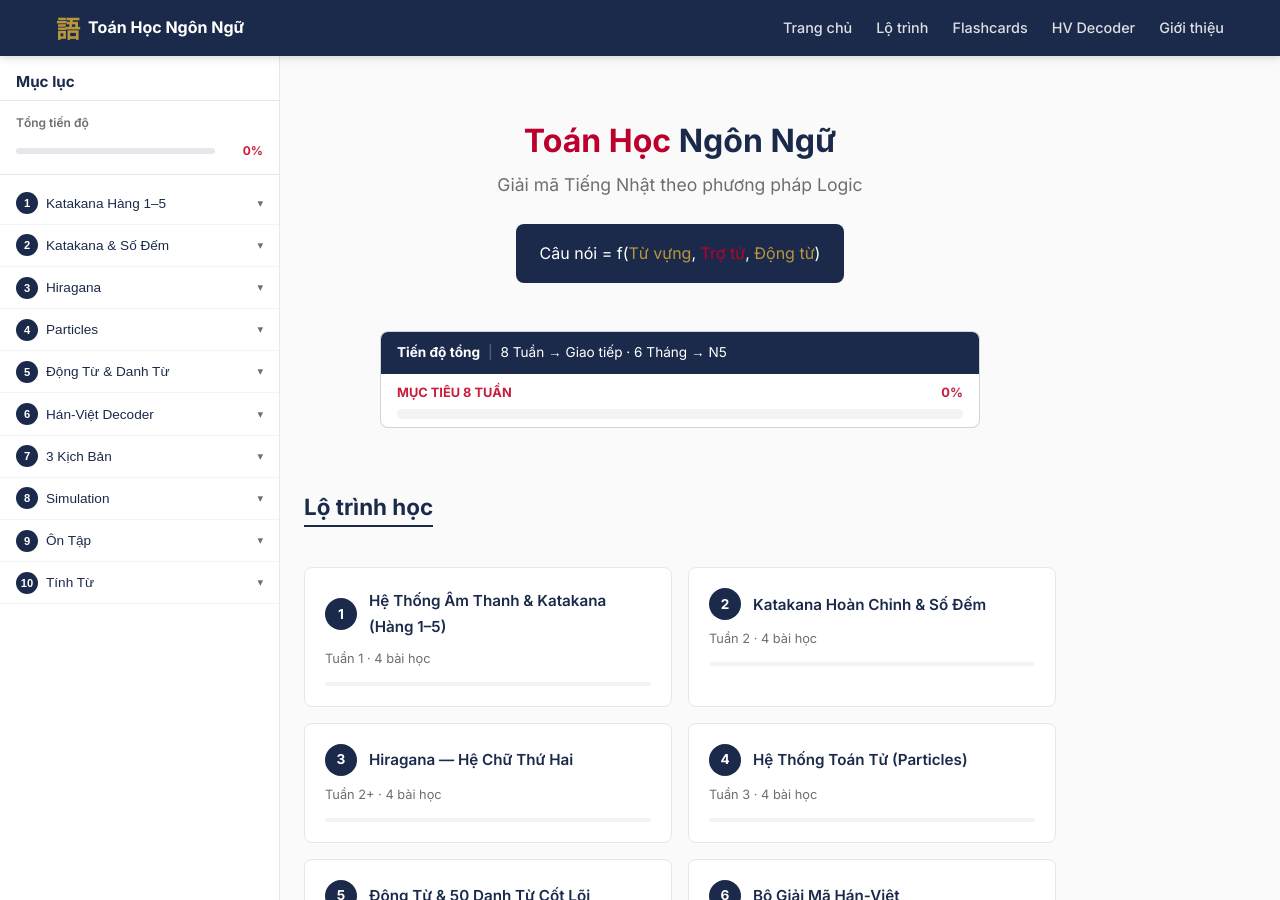
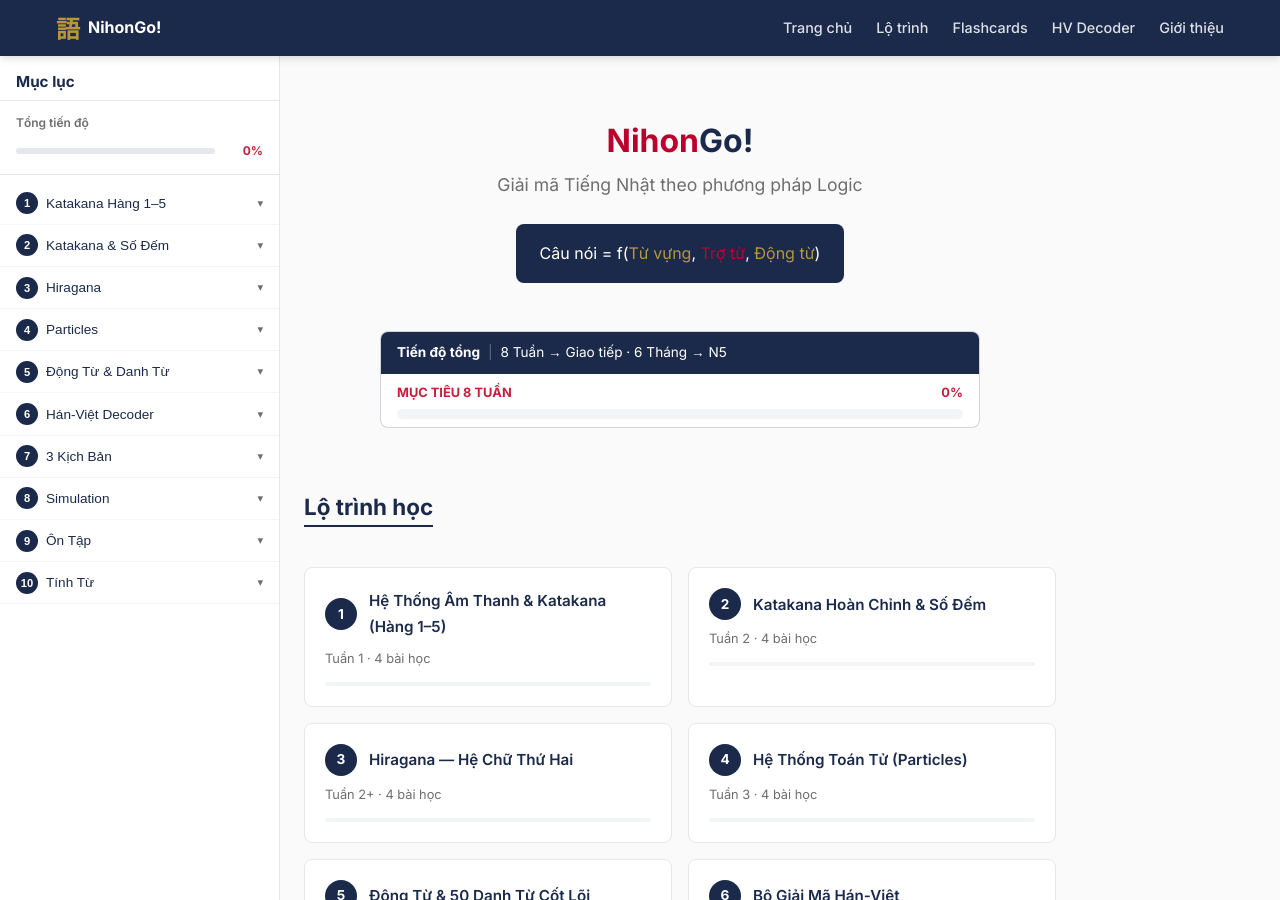
Before and after one commit to hoangphi01/learn-japanese, a Jekyll site: the page built from index.md, in a window 1280 px wide and 900 px high. Built offline with Jekyll 4.4.1, drawn with Linux system fonts in a browser that asks for light colours.

Commit message:
Rename app to NihonGo! across all files

```diff
--- a/_config.yml
+++ b/_config.yml
@@ -1,4 +1,4 @@
-title: "Toán Học Ngôn Ngữ: Tiếng Nhật Cấp Tốc"
+title: "NihonGo!"
 description: "Học tiếng Nhật theo phương pháp logic-toán học. 8 tuần giao tiếp cơ bản, 6 tháng N5."
 baseurl: "/learn_japanese"
 url: ""
--- a/_includes/nav.html
+++ b/_includes/nav.html
@@ -2,7 +2,7 @@
   <div class="nav-inner">
     <a href="{{ '/' | relative_url }}" class="nav-logo">
       <span class="logo-jp">語</span>
-      <span class="logo-text">Toán Học Ngôn Ngữ</span>
+      <span class="logo-text">NihonGo!</span>
     </a>
 
     <nav class="nav-links" id="nav-links">
--- a/assets/css/style.css
+++ b/assets/css/style.css
@@ -1,5 +1,5 @@
 /* ============================================================
-   DESIGN SYSTEM — Toán Học Ngôn Ngữ
+   DESIGN SYSTEM — NihonGo!
    Ported from LaTeX color scheme
    ============================================================ */
 
--- a/index.md
+++ b/index.md
@@ -5,7 +5,7 @@ title: Trang Chủ
 
 <div class="hero">
   <h1 class="hero-title">
-    <span class="accent">Toán Học</span> Ngôn Ngữ
+    <span class="accent">Nihon</span>Go!
   </h1>
   <p class="hero-subtitle">Giải mã Tiếng Nhật theo phương pháp Logic</p>
   <div class="hero-formula">
```
Also changed, not shown: pages/about.md (+1 -1 lines), README.md.
